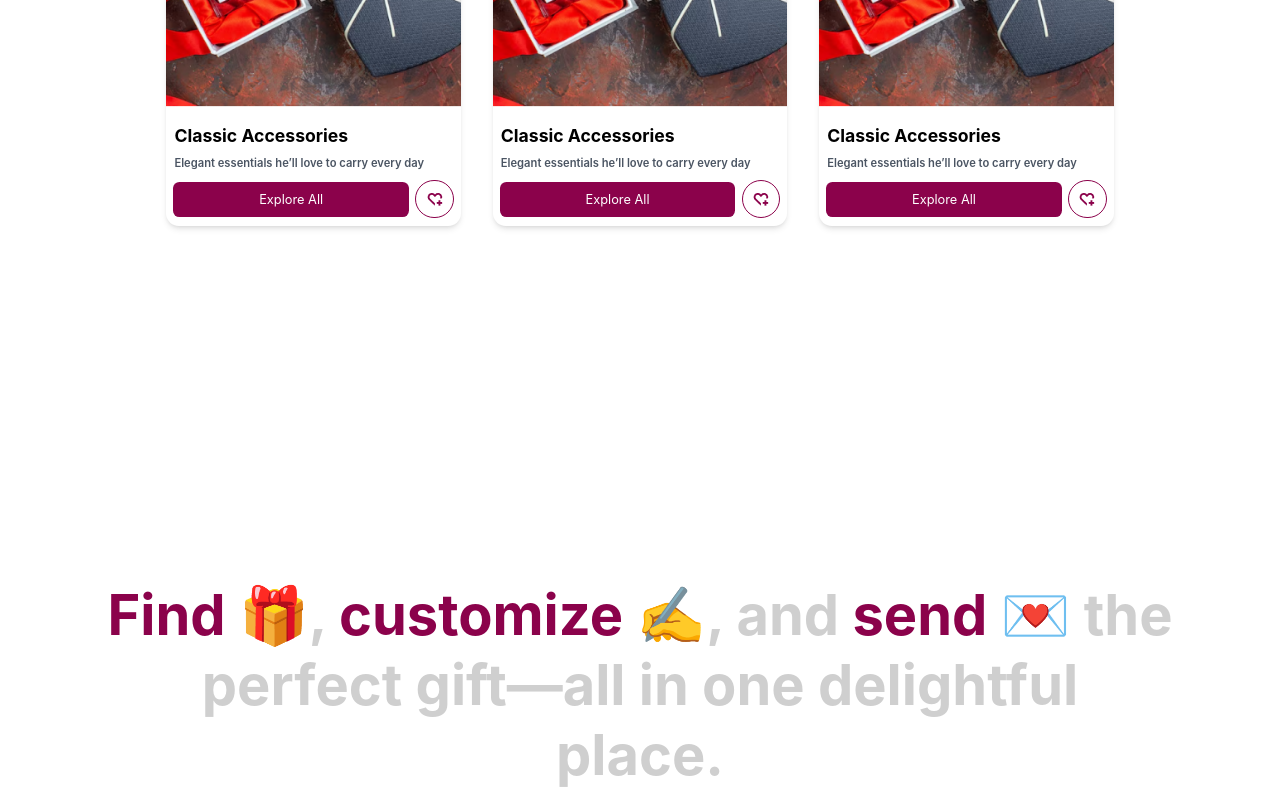
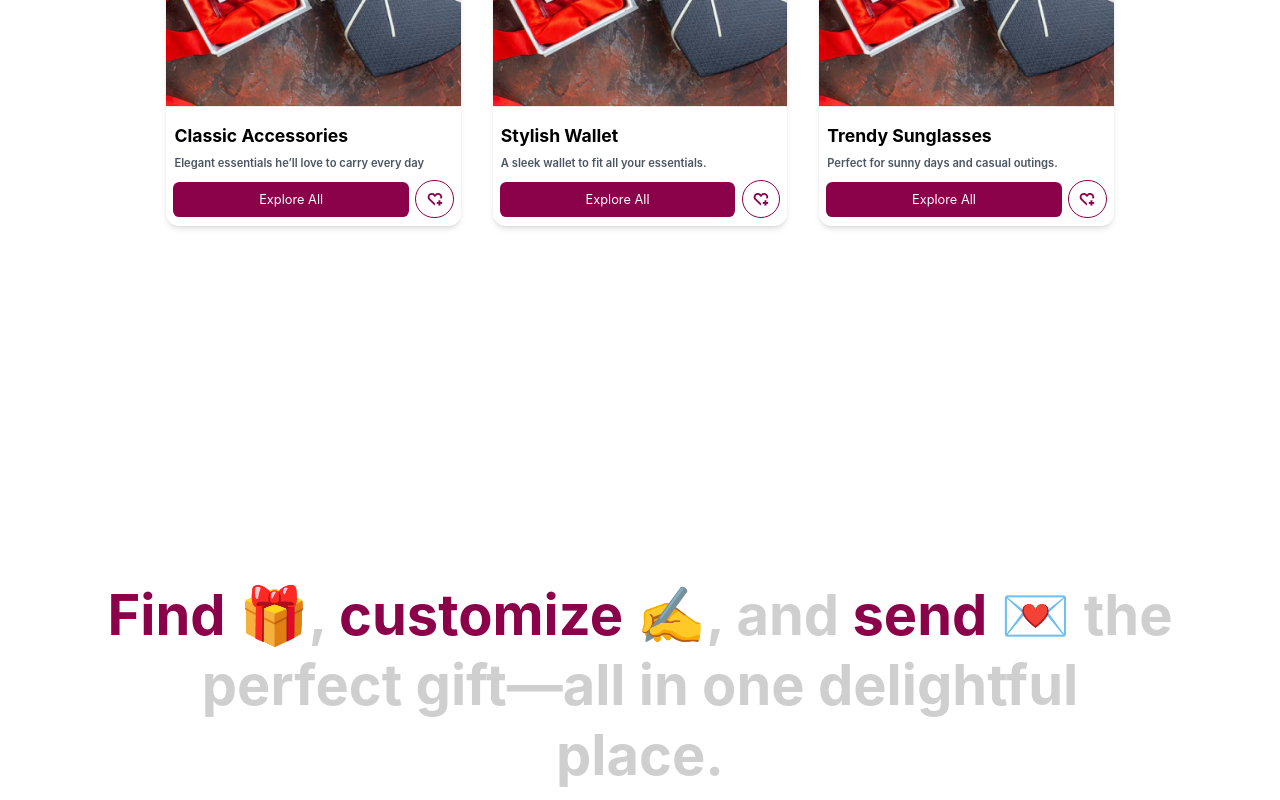
Before and after one commit to SheharyarXD/twisca, a React (Create React App) app in the folder my-app/: page / in a window 1280 px wide. Shown: the part 2100-2900 px from the top of the page. Built offline with nearby package versions, Linux system fonts and the light colour scheme; no server answers.

Commit message:
IN Progress

```diff
--- a/my-app/src/components/Homepage.js
+++ b/my-app/src/components/Homepage.js
@@ -48,6 +48,27 @@ const HomePage=()=>{
 
         fetchProducts();
       }, []);
+      const sampleProducts = [
+        {
+          productId: 1,
+          productName: "Classic Accessories",
+          description: "Elegant essentials he’ll love to carry every day",
+          imageUrl: "../Images/sampleImage2.png",
+        },
+        {
+          productId: 2,
+          productName: "Stylish Wallet",
+          description: "A sleek wallet to fit all your essentials.",
+          imageUrl: "../Images/sampleImage2.png",
+        },
+        {
+          productId: 3,
+          productName: "Trendy Sunglasses",
+          description: "Perfect for sunny days and casual outings.",
+          imageUrl: "../Images/sampleImage2.png",
+        },
+      ];
+
 return(
     <>
     {/* Main Section */}
@@ -109,9 +130,14 @@ return(
 
             </div>
         <div className="flex flex-row justify-between mx-[13vw] py-[5vh]">
-        <SurprisedProducts/>
-        <SurprisedProducts/>
-        <SurprisedProducts/>
+        {sampleProducts.length > 0 ? (
+        sampleProducts.map((product) => (
+          <SurprisedProducts key={product.productId} product={product} />
+        ))
+      ) : (
+        <div>No products available</div>
+      )}
+
         </div>
     </div>
     {/* Motivation Line */}
--- a/my-app/src/components/SurprisesProducts.js
+++ b/my-app/src/components/SurprisesProducts.js
@@ -1,22 +1,38 @@
 import React from "react";
-const SurprisedProducts=()=>{
-return(
+
+const SurprisedProducts = ({ product }) => {
+  return (
     <div className="max-h-fit bg-white shadow-md w-[23vw] rounded-[1vw]">
       <div className="h-fit overflow-hidden w-full object-cover relative ">
-    <img src="../Images/sampleImage2.png" className="object-cover w-full h-auto" alt="" />
+        {/* Dynamically set image */}
+        <img
+          src={product.imageUrl || "../Images/sampleImage2.png"}
+          className="object-cover w-full h-auto"
+          alt={product.productName || "Product Image"}
+        />
       </div>
       <div className="flex flex-row text-[1.1rem] font-bold px-2 pt-[2vh]">
-        <div className=" text-start">Classic Accessories</div>
+        {/* Dynamically set product name */}
+        <div className=" text-start">{product.productName || "Classic Accessories"}</div>
       </div>
       <div className="flex flex-row text-[0.7rem] px-2 pt-[0.8vh]">
-        <div className=" text-start text-gray-600 font-semibold">Elegant essentials he’ll love to carry every day</div>
+        {/* Dynamically set product description */}
+        <div className=" text-start text-gray-600 font-semibold">
+          {product.description || "Elegant essentials he’ll love to carry every day"}
+        </div>
       </div>
 
       <div className="flex flex-row items-center justify-center pt-[1vh] pb-2">
-    <button className="bg-[#8B024B] text-white w-[80%] text-[0.8rem] py-2 rounded-[0.5vw] ">Explore All</button>
-    <button className="border-[#8B024B] border text-white ml-[0.5vw] px-[0.8vw] py-[0.9vw] rounded-full "><img src="../Images/Union.png" alt="" /></button>
+        {/* Dynamically set button action */}
+        <button className="bg-[#8B024B] text-white w-[80%] text-[0.8rem] py-2 rounded-[0.5vw]">
+          Explore All
+        </button>
+        <button className="border-[#8B024B] border text-white ml-[0.5vw] px-[0.8vw] py-[0.9vw] rounded-full ">
+          <img src="../Images/Union.png" alt="Icon" />
+        </button>
       </div>
     </div>
   );
-}
+};
+
 export default SurprisedProducts;
```
Lines whose indentation alone changed are shown as unchanged.
